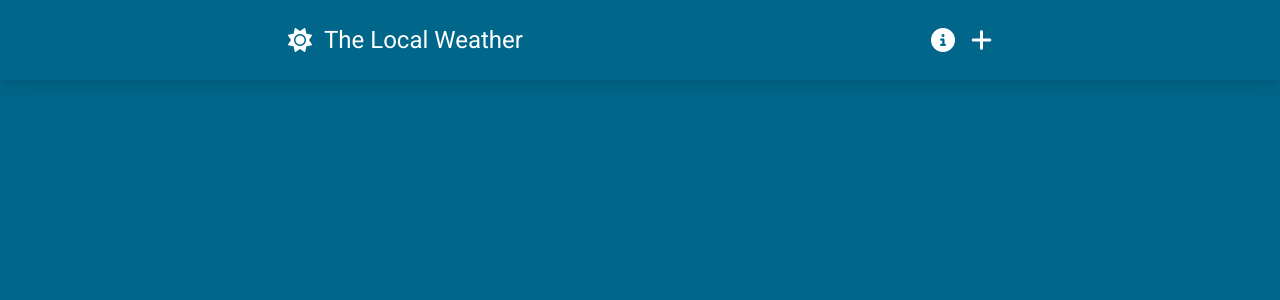
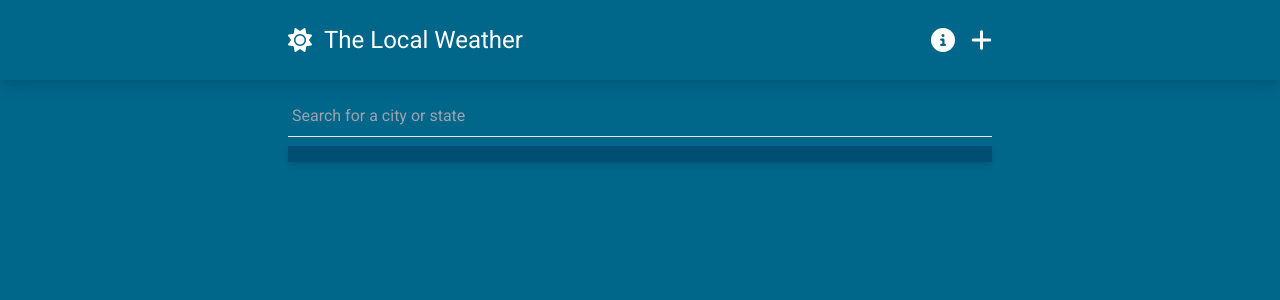
Before and after one commit to hanbit10/weatherapp_vue, a Vue app in the folder frontend/: page / in a window 1280 px wide. Shown: the top 300 px of the page. Built offline with nearby package versions, Linux system fonts and the light colour scheme.

Commit message:
Homeview search

```diff
--- a/frontend/package.json
+++ b/frontend/package.json
@@ -9,6 +9,7 @@
     "preview": "vite preview"
   },
   "dependencies": {
+    "axios": "^1.6.7",
     "vue": "^3.4.15",
     "vue-router": "^4.2.5"
   },
--- a/frontend/src/views/HomeView.vue
+++ b/frontend/src/views/HomeView.vue
@@ -1,5 +1,49 @@
-<script setup></script>
+<template>
+  <main class="container text-white">
+    <div class="pt-4 mb-8 relative">
+      <input
+        type="text"
+        v-model="searchQuery"
+        @input="getSearchResults"
+        placeholder="Search for a city or state"
+        class="py-2 px-1 w-full bg-transparent border-b focus:border-weather-secondary focus:outline-none focus:shadow-[0px_1px_0_0_#004E71]"
+      />
+      <ul
+        class="absolute bg-weather-secondary text-white w-full shadow-md py-2 px-1 top-[66px]"
+      ></ul>
+      <li
+        v-for="serachResult in mapboxSearchResults"
+        :key="serachResult.id"
+        class="py-2 cursor-pointer"
+      >
+        {{ searchResult.place_name }}
+      </li>
+    </div>
+  </main>
+</template>
 
-<template>
-  <main></main>
-</template>
+<script setup>
+import { ref } from "vue";
+import axios from "axios";
+
+const mapboxAPIKey =
+  "pk.eyJ1IjoiY2hhbmJpdDEwIiwiYSI6ImNsc3ZoaGJubjFheHUyaXBnNDA3ZWJsbWYifQ.Kzh4XKHb_rB-LzGabuXAaA";
+const searchQuery = ref("");
+const queryTimeout = ref(null);
+const mapboxSearchResults = ref(null);
+
+const getSearchResults = () => {
+  clearTimeout(queryTimeout.value);
+  queryTimeout.value = setTimeout(async () => {
+    if (searchQuery.value !== "") {
+      const result = await axios.get(
+        `https://api.mapbox.com/geocoding/v5/mapbox.places/${searchQuery.value}.json?access_token=${mapboxAPIKey}&types=place`
+      );
+      mapboxSearchResults.value = result.data.features;
+      console.log(mapboxSearchResults.value);
+      return;
+    }
+    mapboxSearchResults.value = null;
+  }, 300);
+};
+</script>
```
Also changed, not shown: 1 other file (tests, documents, lock files or other folders).
